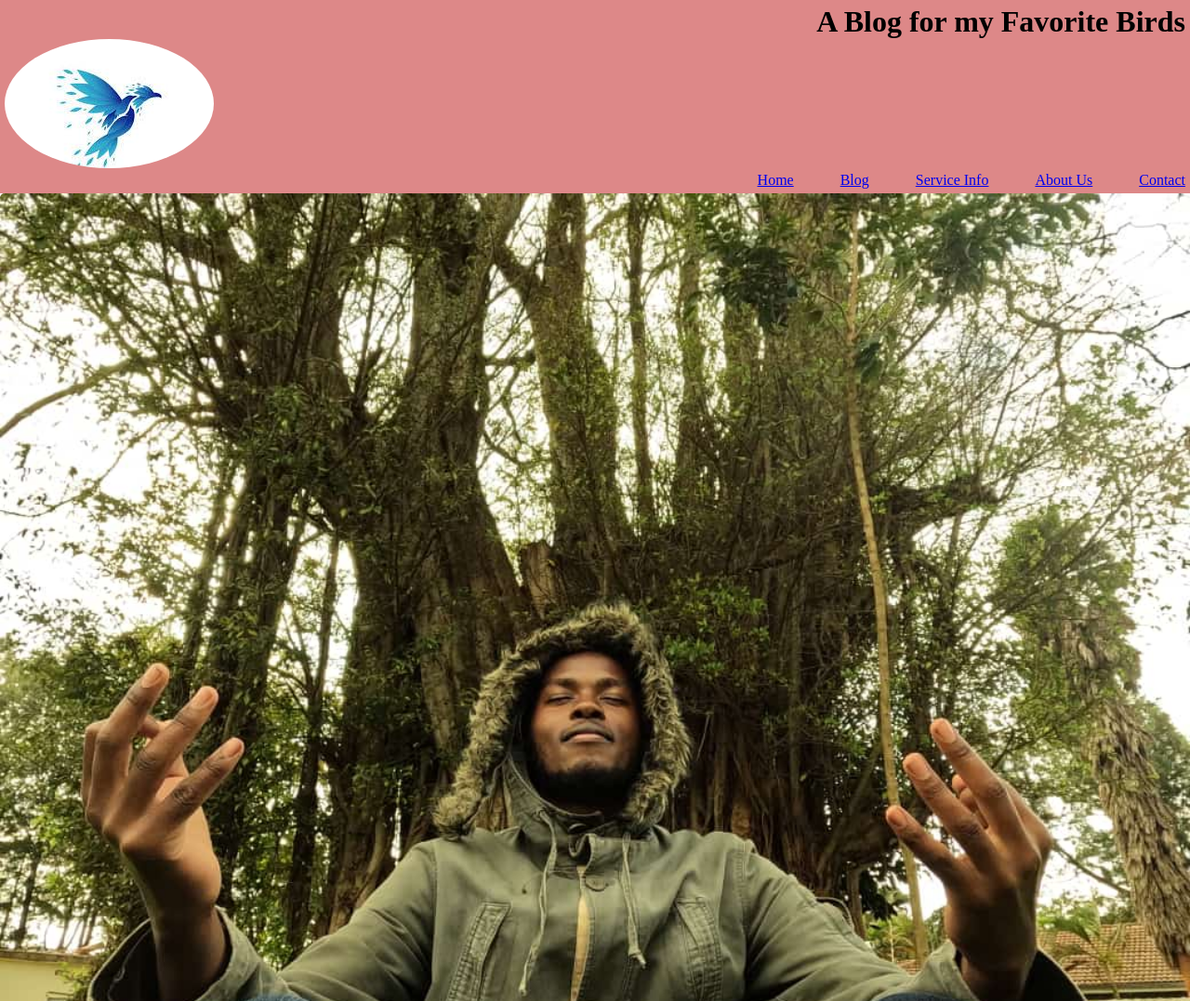
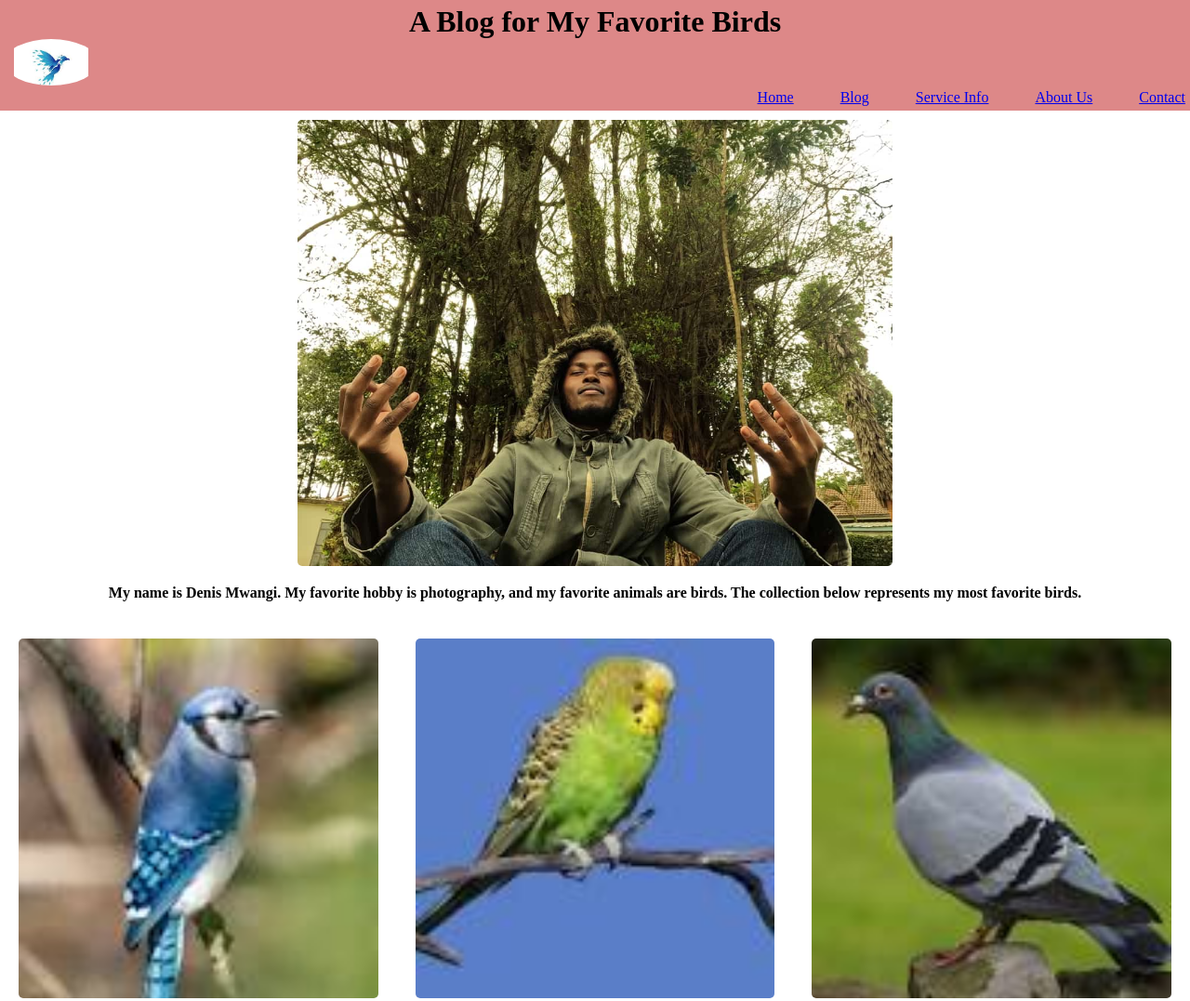
Before and after one commit to dennomel/Photography-project, a plain HTML site: page index.html in a window 1280 px wide. Shown: the top 1077 px of the page at 93% size. Drawn offline with Linux system fonts and the light colour scheme.

Commit message:
adjusted the logo size

```diff
--- a/css/style.css
+++ b/css/style.css
@@ -4,22 +4,25 @@
 }
 header {
     background-color: #dd8888;
-    margin: 0;
+    margin-bottom: 10px;
     padding: 5px;
     position: relative;
 }
 #logo {
-    justify-content: left;
-    border-radius: 100%;
-    margin: 0;
+width: 100px;
+height: 50px;
+justify-content: center;
+border-radius: 200%;
+margin: 0;
 }
 #heading {
-    text-align: right;
+    text-align: center;
 }
 
 #profile {
-    width: 100%;
-
+    width: 50%;
+    display: block;
+    margin: 0 auto;
 }
 .nav-list {
     color: rgb(13, 200, 57);
@@ -31,7 +34,7 @@ header {
 }
 h3 {
     text-align: center;
-    margin-top: 10px;
+    margin-top: 0px;
 }
 p {
     text-align: center;
@@ -56,6 +59,9 @@ footer{
     text-align: center;
 }
 img {
+    width: 100%;
+    height: auto;
+    object-fit: contain;
     border-radius: 5px;
-    image-resolution: 100px;
+
 }
--- a/index.html
+++ b/index.html
@@ -3,15 +3,14 @@
   <head>
     <meta charset="UTF-8" />
     <meta name="viewport" content="width=device-width, initial-scale=1.0" />
-    <title>Home</title>
+    <title>Bird Blog</title>
     <link href="./css/style.css" rel="stylesheet" type="text/css" />
   </head>
   <body>
+    <!-- Header Section -->
     <header>
-      <h1 id="heading">A Blog for my Favorite Birds</h1>
-
-      <img id="logo" src="./images/bird logo.jfif" />
-
+      <h1 id="heading">A Blog for My Favorite Birds</h1>
+      <img id="logo" src="./images/bird logo.jfif" alt="Bird Logo" />
       <nav>
         <ul class="nav-list">
           <li><a href="#">Home</a></li>
@@ -22,18 +21,21 @@
         </ul>
       </nav>
     </header>
-    <section>
-      <img id="profile" src="./images/biography.jpeg" />
+
+    <!-- Profile Section -->
+    <section id="profile-section">
+      <img id="profile" src="./images/biography.jpeg" alt="Biography Image" />
       <p>
-        My name is Denis Mwangi. My favourite hobby is photography while my
-        favourite animals are birds. The collection below represent my most
-        favourite birds
+        My name is Denis Mwangi. My favorite hobby is photography, and my
+        favorite animals are birds. The collection below represents my most
+        favorite birds.
       </p>
     </section>
 
+    <!-- Photo Gallery -->
     <section class="photo-set">
       <div class="photo-row">
-        <img src="./images/blue jay.jpeg" alt="Blue jay" />
+        <img src="./images/blue jay.jpeg" alt="Blue Jay" />
         <img src="./images/budgerigar.jpeg" alt="Budgerigar" />
         <img src="./images/dove.jpeg" alt="Dove" />
       </div>
@@ -43,20 +45,21 @@
       <div class="photo-row">
         <img src="./images/falcon.jpeg" alt="Falcon" />
         <img src="./images/hen.jpeg" alt="Hen" />
-        <img src="./images/hummingbirds.jpeg" alt="hummingbirds" />
+        <img src="./images/hummingbirds.jpeg" alt="Hummingbirds" />
       </div>
     </section>
 
     <section class="photo-set">
       <div class="photo-row">
         <img src="./images/owl.jpeg" alt="Owl" />
-        <br />
-        <img src="./images/parrot.jpeg" alt="parrot" />
-        <img src="./images/penguins.jpeg" alt="penguins" />
+        <img src="./images/parrot.jpeg" alt="Parrot" />
+        <img src="./images/penguins.jpeg" alt="Penguins" />
       </div>
     </section>
+
+    <!-- Footer Section -->
     <footer>
-      <p>Copyright 2024</p>
+      <p>&copy; 2024 Bird Blog. All rights reserved.</p>
     </footer>
   </body>
 </html>
```
